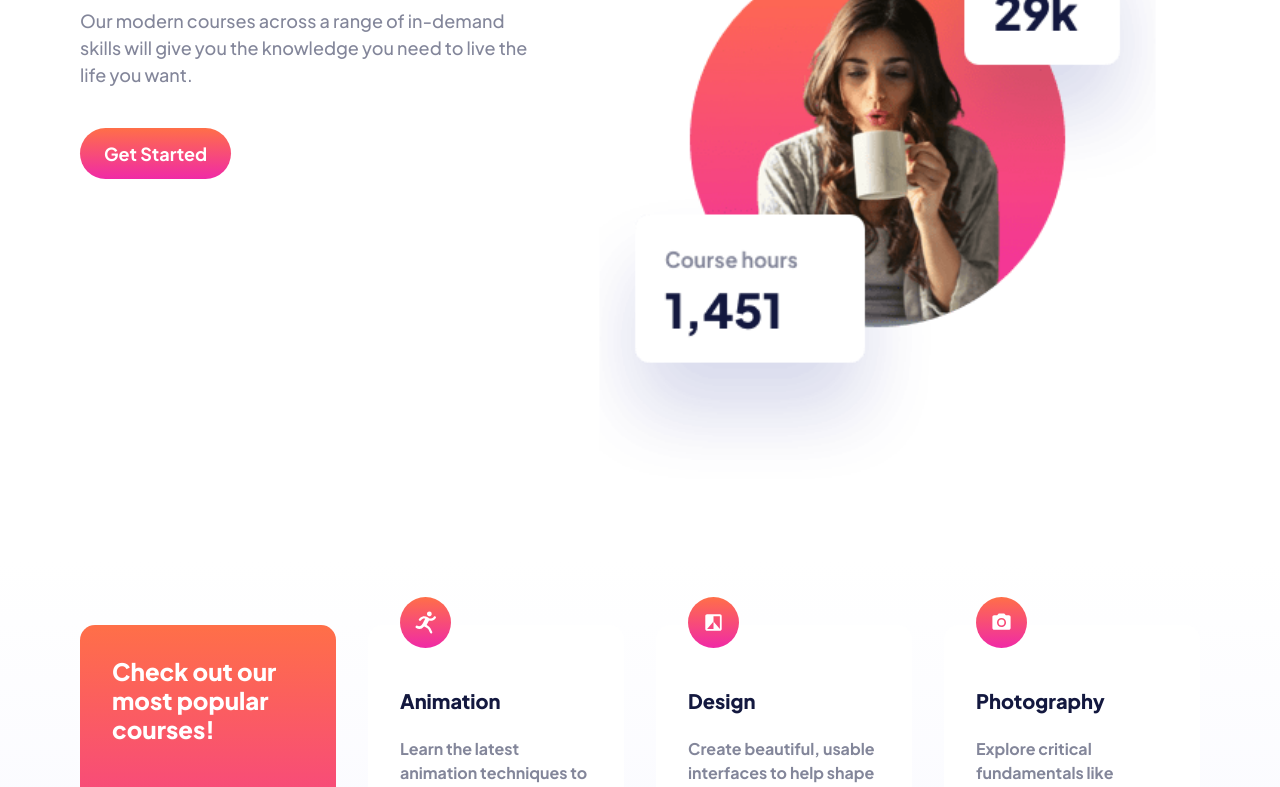
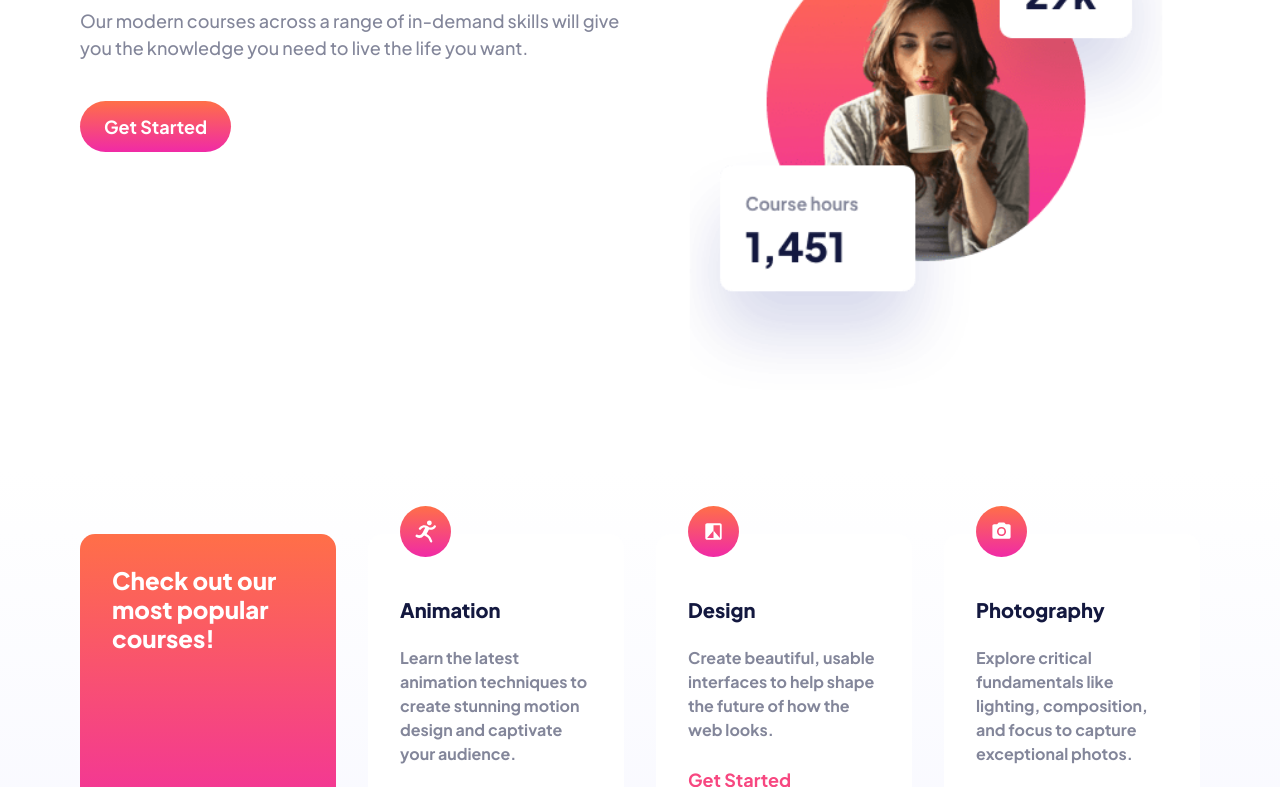
Before and after one commit to jkaps9/skilled-elearning-landing-page, a website built with webpack: page src/template.html in a window 1280 px wide. Shown: the part 260-1047 px from the top of the page. Built offline with nearby package versions, Linux system fonts and the light colour scheme.

Commit message:
style hero for tablet

```diff
--- a/src/styles.css
+++ b/src/styles.css
@@ -233,7 +233,7 @@ header {
 
 #hero {
   text-align: start;
-  padding: 4rem var(--page-padding);
+  padding: 4rem calc(var(--page-padding) - 0.625px);
 
   .container,
   .content {
@@ -257,8 +257,10 @@ header {
 
 @media only screen and (min-width: 48rem) {
   #hero {
+    padding: 4rem calc(var(--page-padding) + 1.76px);
     .container {
-      flex-direction: row;
+      display: grid;
+      grid-template-columns: repeat(2, 1fr);
     }
   }
 }
```
